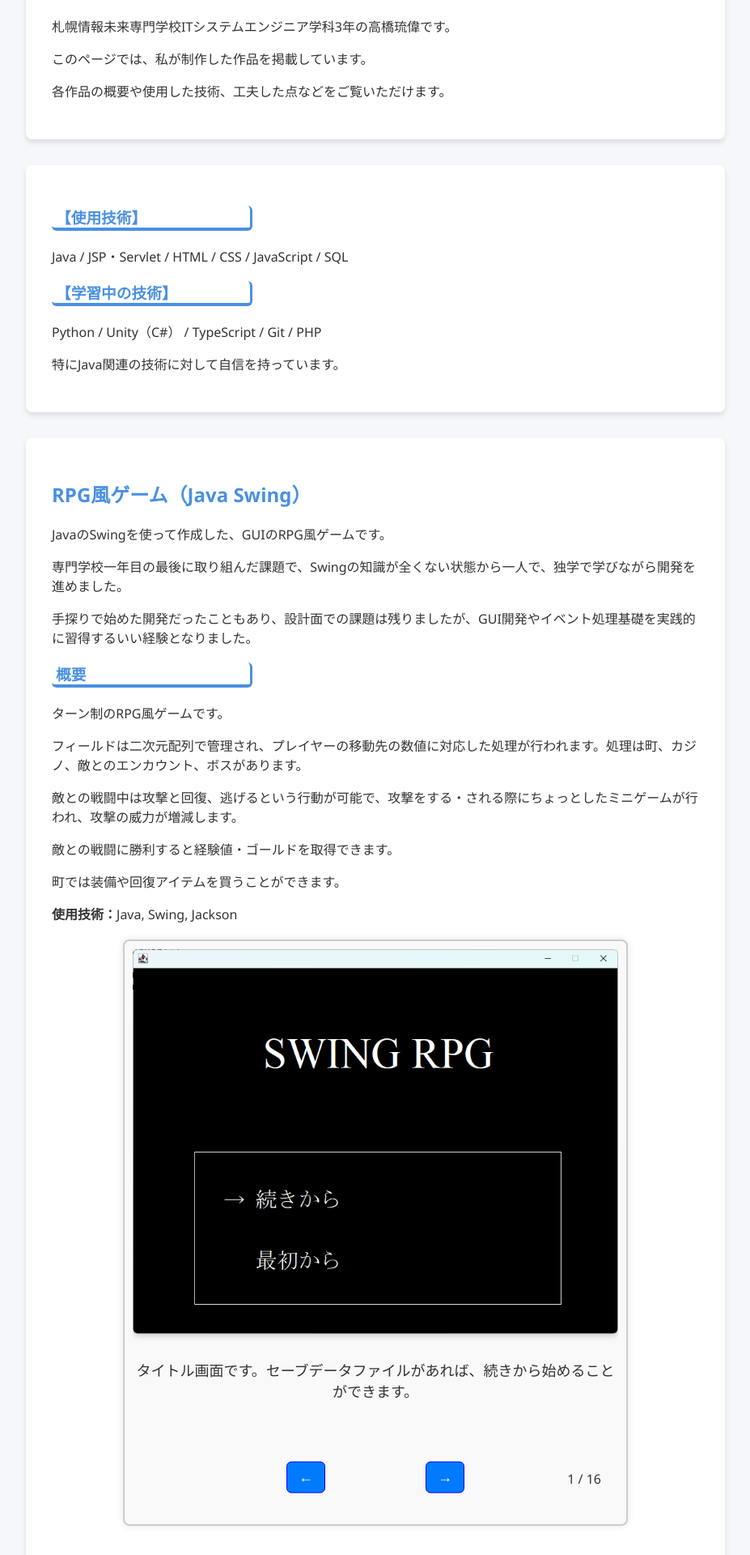
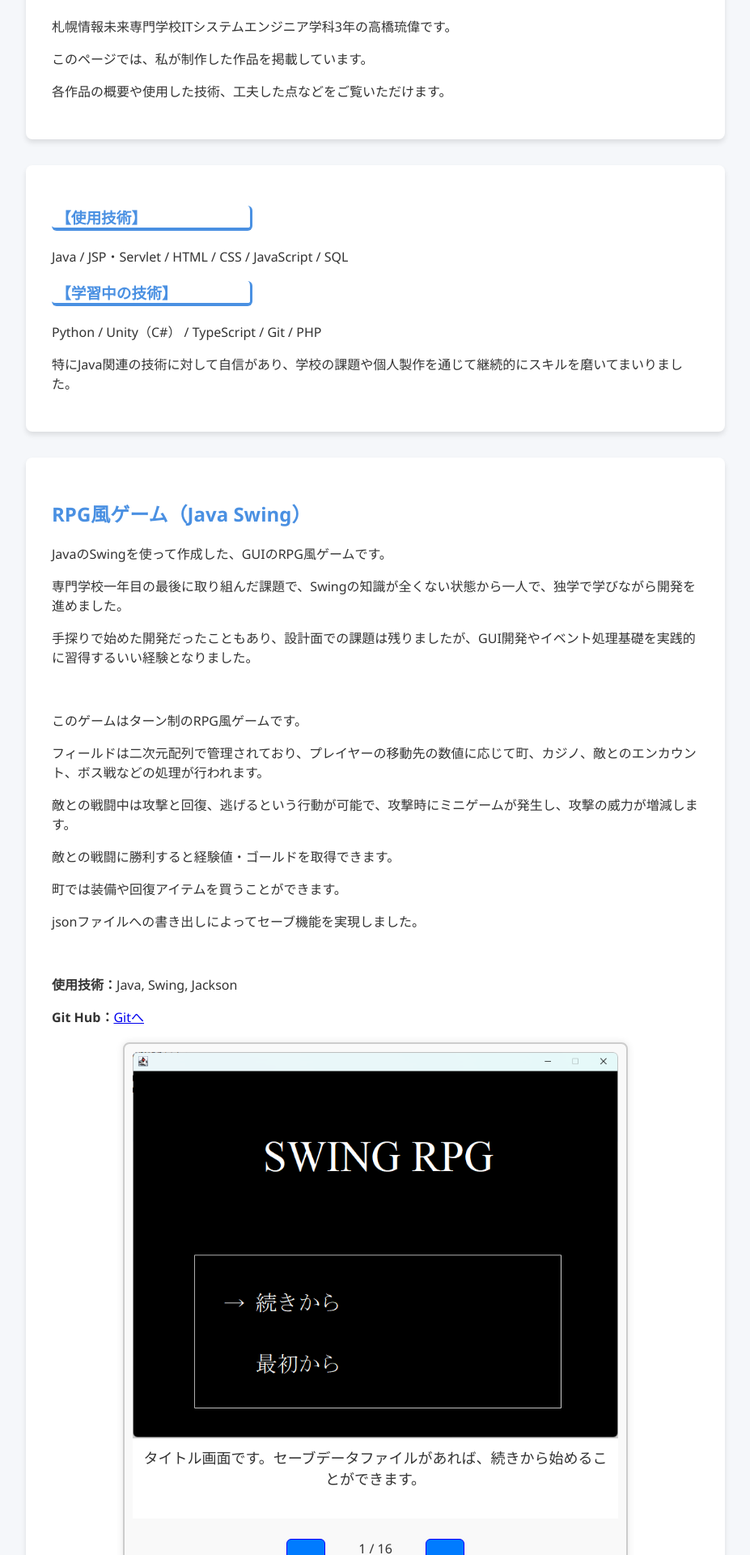
Before and after one commit to takahashi-rui000/portfolio, a PHP site: page / in a window 1280 px wide. Shown: the part 320-2240 px from the top of the page at 81% size, without its empty margins (176-1103 px from the left). Run offline with PHP 8.4, Linux system fonts and the light colour scheme.

Commit message:
Add files via upload

```diff
--- a/index.html
+++ b/index.html
@@ -15,7 +15,7 @@
     <nav>
         <a href="#swing">RPG風ゲーム</a>
         <a href="#typing">タイピングゲーム</a>
-        <!-- <a href="#jsp">ユーザー管理システム</a> -->
+        <a href="#jsp">ユーザー管理システム</a>
     </nav>
 
     <section>
@@ -29,47 +29,58 @@
         <p>Java / JSP・Servlet / HTML / CSS / JavaScript / SQL</p>
         <h3>【学習中の技術】</h3>
         <p>Python / Unity（C#） / TypeScript / Git / PHP</p>
-        <p>特にJava関連の技術に対して自信を持っています。</p>
+        <p>特にJava関連の技術に対して自信があり、学校の課題や個人製作を通じて継続的にスキルを磨いてまいりました。</p>
     </section>
     <section id="swing">
         <h2>RPG風ゲーム（Java Swing）</h2>
         <p>JavaのSwingを使って作成した、GUIのRPG風ゲームです。</p>
         <p>専門学校一年目の最後に取り組んだ課題で、Swingの知識が全くない状態から一人で、独学で学びながら開発を進めました。</p>
         <p>手探りで始めた開発だったこともあり、設計面での課題は残りましたが、GUI開発やイベント処理基礎を実践的に習得するいい経験となりました。</p>
-        <h3>概要</h3>
-        <p>ターン制のRPG風ゲームです。</p>
-        <p>フィールドは二次元配列で管理され、プレイヤーの移動先の数値に対応した処理が行われます。処理は町、カジノ、敵とのエンカウント、ボスがあります。</p>
-        <p>敵との戦闘中は攻撃と回復、逃げるという行動が可能で、攻撃をする・される際にちょっとしたミニゲームが行われ、攻撃の威力が増減します。</p>
+        <br>
+        <p>このゲームはターン制のRPG風ゲームです。</p>
+        <p>フィールドは二次元配列で管理されており、プレイヤーの移動先の数値に応じて町、カジノ、敵とのエンカウント、ボス戦などの処理が行われます。</p>
+        <p>敵との戦闘中は攻撃と回復、逃げるという行動が可能で、攻撃時にミニゲームが発生し、攻撃の威力が増減します。</p>
         <p>敵との戦闘に勝利すると経験値・ゴールドを取得できます。</p>
         <p>町では装備や回復アイテムを買うことができます。</p>
-        <p></p>
+        <p>jsonファイルへの書き出しによってセーブ機能を実現しました。</p>
+        <br>
         <p><strong>使用技術：</strong>Java, Swing, Jackson</p>
+        <p><strong>Git Hub：</strong><a href="https://github.com/takahashi-rui000/portfolio/tree/main/swingRpg" target="_blank">Gitへ</a></p>
         <div id="slider_rpg" class="slider"></div>
-        <!-- <p><strong>GitHub：</strong><a href="https://github.com/yourname/rpg-swing" target="_blank">rpg-swing</a></p> -->
     </section>
 
     <section id="typing">
         <h2>タイピングゲーム（JavaScript）</h2>
         <p>JavaScriptで作成したブラウザ上で動作するタイピングゲームです。</p>
         <p>発案から開発まで一人で行いました。</p>
-        <p>よくあるタイピングゲームに、独自の要素を加えて制作しました。</p>
-        <h3>概要</h3>
         <p>基本的なタイピングゲームの要素に加えて、落ちてくる数字をタイミングよく入力する必要のあるゲームです。</p>
         <p>タイトルページから難易度の調整と遊び方の閲覧をできます。</p>
-        <p>入力フィールドを使用せず、イベントリスナーから入力キーを取得し、日本語に変換する独自ロジックをJavaScriptで実装しました。</p>
+        <p>通常の入力フォームを使用せず、イベントリスナーからキー入力を取得し、日本語に変換する独自ロジックをJavaScriptで実装しました。</p>
+        <br>
         <p><strong>使用技術：</strong>HTML, CSS, JavaScript</p>
         <p><strong>公開URL：</strong><a href="https://takahashi-rui000.github.io/portfolio/js_game/index.html" target="_blank">タイピングゲーム</a></p>
         <div id="slider_js" class="slider"></div>
     </section>
 
     <section id="jsp">
-        <!-- <h2>ユーザー管理システム（JSP/Servlet）</h2>
-        <p>専門学校の課題として作成した、ログイン・登録・削除などが可能なWebアプリケーションです。</p>
-        <p><strong>使用技術：</strong>Java (JSP/Servlet), MySQL, HTML</p>
-        <p><strong>GitHub：</strong><a href="https://github.com/yourname/user-management" target="_blank">user-management</a></p>
-        <img class="screenshot" src="images/user-management.png" alt="ユーザー管理システムのスクリーンショット"> -->
+        <h2>ユーザー管理システム（JSP/Servlet）</h2>
+        <p>専門学校の課題として作成した、基本的なユーザー管理機能を備えたWebアプリケーションです。</p>
+        <p>ユーザー登録、ログイン認証、プロフィール編集、ユーザー情報の削除が可能です。</p>
+        <p>バックエンドはJSP/Servletを用い、MariaDBをデータベースとして利用しています。</p>
+        <p>セッション管理によるログイン状態の維持や、DAOを用いたデータベース操作の分離を実装しています。</p>
+        <p>また、重複している処理を一つのJSPファイルにまとめることで、コードの再利用性を高め、保守性の向上に努めました。</p>
+        <p>この課題を通じて、Webアプリケーションの基礎的な仕組みや、バックエンドとデータベース連携の経験を得ました。</p>
+        <br>
+        <p><strong>使用技術：</strong>Java (JSP/Servlet), MariaDB, HTML</p>
+        <p><strong>Git Hub：</strong><a href="https://github.com/takahashi-rui000/portfolio/tree/main/JSP-Servlet" target="_blank">Gitへ</a></p>
+        <div id="slider_user" class="slider"></div>
     </section>
-
+    <section>
+        <h2>おわりに</h2>
+        <p>最後までご覧いただき、誠にありがとうございました。</p>
+        <p>今後も学びを深めながら、より良いものづくりができるよう努力してまいります。</p>
+        <p>どうぞよろしくお願いいたします。</p>
+    </section>
     <footer>
     </footer>
     <script src="script.js"></script>
--- a/style.css
+++ b/style.css
@@ -58,7 +58,8 @@ footer {
 スライダー関連
 -------*/
 .slider{
-  height: 700px;
+  height: 600px;
+  max-height: 700px;
   max-width: 600px;
   margin: 20px auto;
   border: 2px solid #ccc;
@@ -67,42 +68,54 @@ footer {
   border-radius: 8px;
   box-shadow: 0 0 10px rgba(0,0,0,0.1);
   position: relative;
+  display: flex;
+  flex-direction: column;
 }
 
+.slide {
+  width: 100%;
+  height: 100%;
+  display: none;
+  text-align: center;
+  position: relative;
+}
 .slides-wrapper {
-  position: relative;
+  max-height: none;
   overflow: hidden;
 }
 
-.slide {
-  text-align: center;
-}
-
 .slide img {
-  max-width: 100%;
+  width: 100%;
   height: auto;
-  border-radius: 6px;
-  box-shadow: 0 2px 8px rgba(0,0,0,0.2);
-  margin-bottom: 8px;
+  object-fit: contain;
+  border-radius: 6px 6px 0 0;
+  display: block;
 }
 
 .slide p {
+  height: 100px;
+  margin: 0;
+  padding: 10px;
   font-size: 18px;
   color: #333;
+  background: white;
+  border-top: 1px solid #ccc;
+  box-sizing: border-box;
+  overflow-y: auto;
 }
 
 .slider .page-info {
   position: absolute;
-  top: 90%;
-  right: 5%;
-  transform: translateY(-50%);
+  bottom: 20px;
+  right: 50%;
+  transform: translateX(50%);
   font-size: 16px;
+  color: #333;
 }
 
 .slider button {
   position: absolute;
-  top: 92%;
-  transform: translateY(-50%);
+  bottom: 20px;
   background-color: #007bff;
   color: white;
   border: 1px solid blue;
@@ -110,6 +123,7 @@ footer {
   font-size: 18px;
   border-radius: 6px;
   cursor: pointer;
+  top: auto;
 }
 
 .slider .prev {
@@ -123,3 +137,13 @@ footer {
   text-align: center;
   padding-top: 10px;
 }
+
+#slider_rpg {
+  height: 650px;
+}
+#slider_js {
+  height: 500px;
+}
+#slider_user {
+  height: 500px;
+}
```
Also changed, not shown: script.js (+27 -8 lines).
